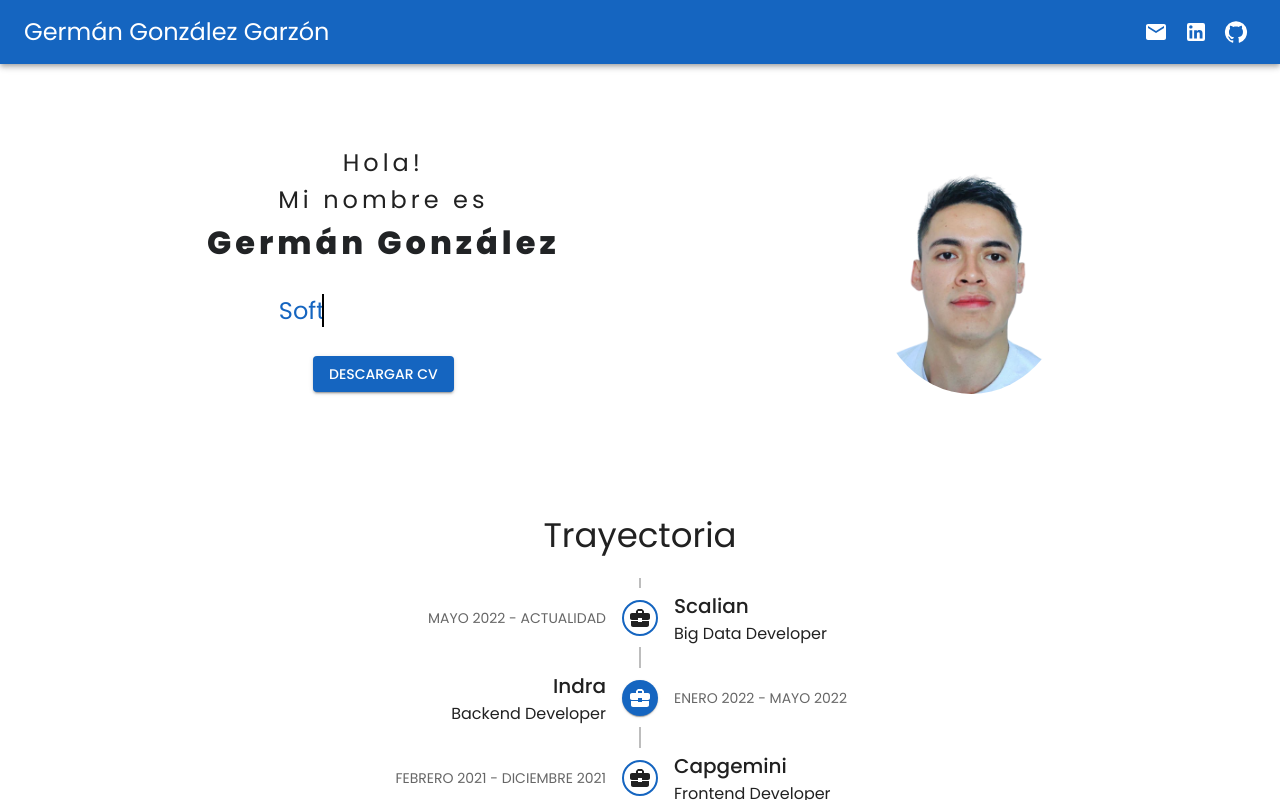
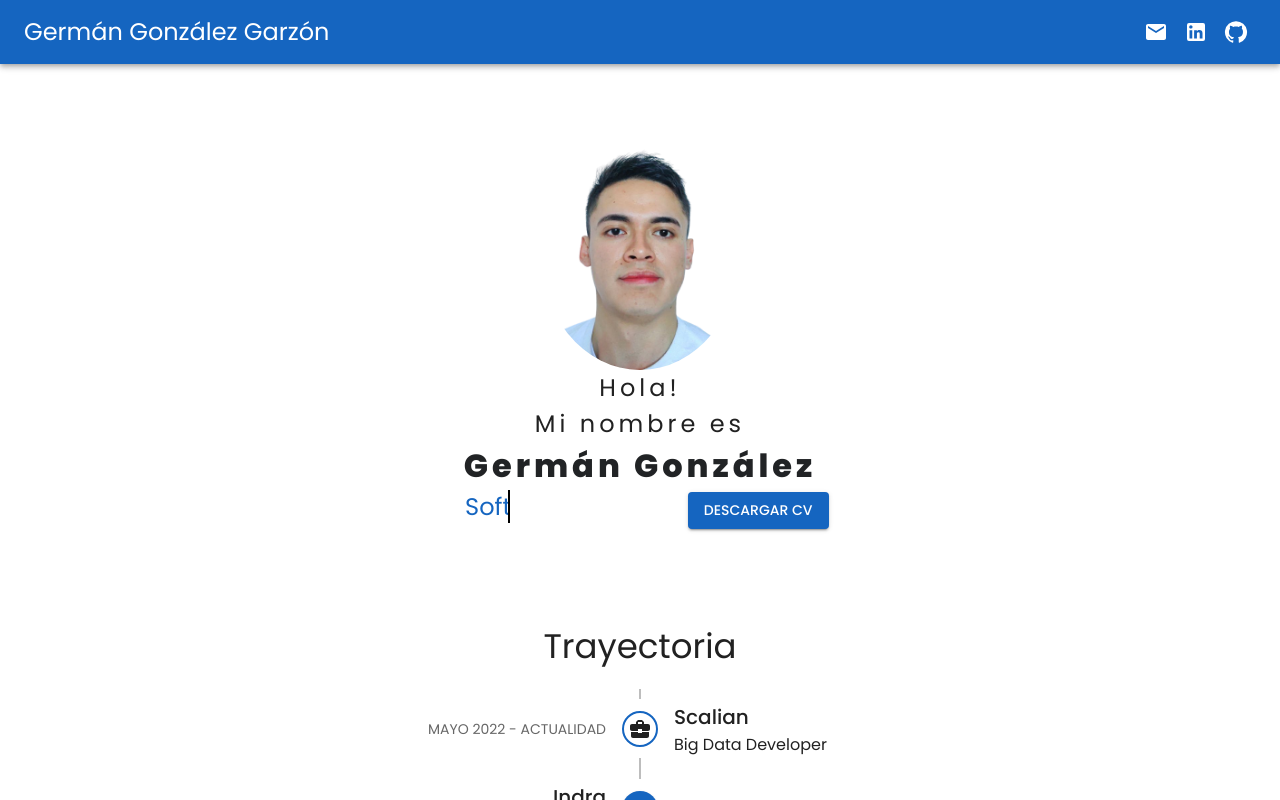
Before and after one commit to Jermaniac/PortfolioGerman, a React (Create React App) app: page / in a window 1280 px wide. Shown: the top 800 px of the page. Built offline with nearby package versions, Linux system fonts and the light colour scheme.

Commit message:
Update Banner.js

```diff
--- a/src/components/banner/Banner.js
+++ b/src/components/banner/Banner.js
@@ -7,7 +7,7 @@ import Box from "@mui/material/Box";
 const Banner = () => {
   return (
     <Box
-      className="banner_container"
+      className="banner_containe"
       style={{
         margin: "56px auto",
         textAlign: "center",
```
